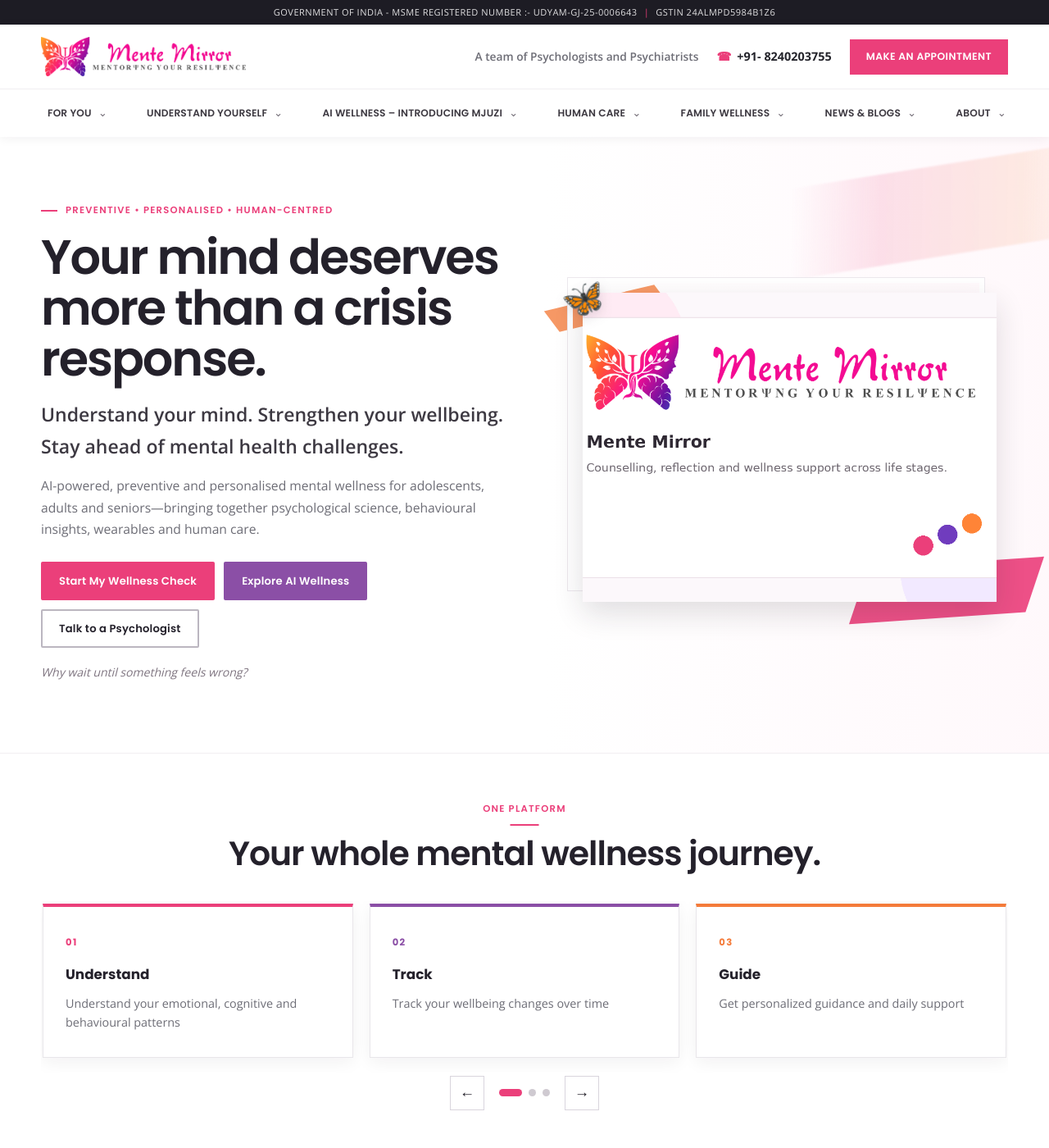
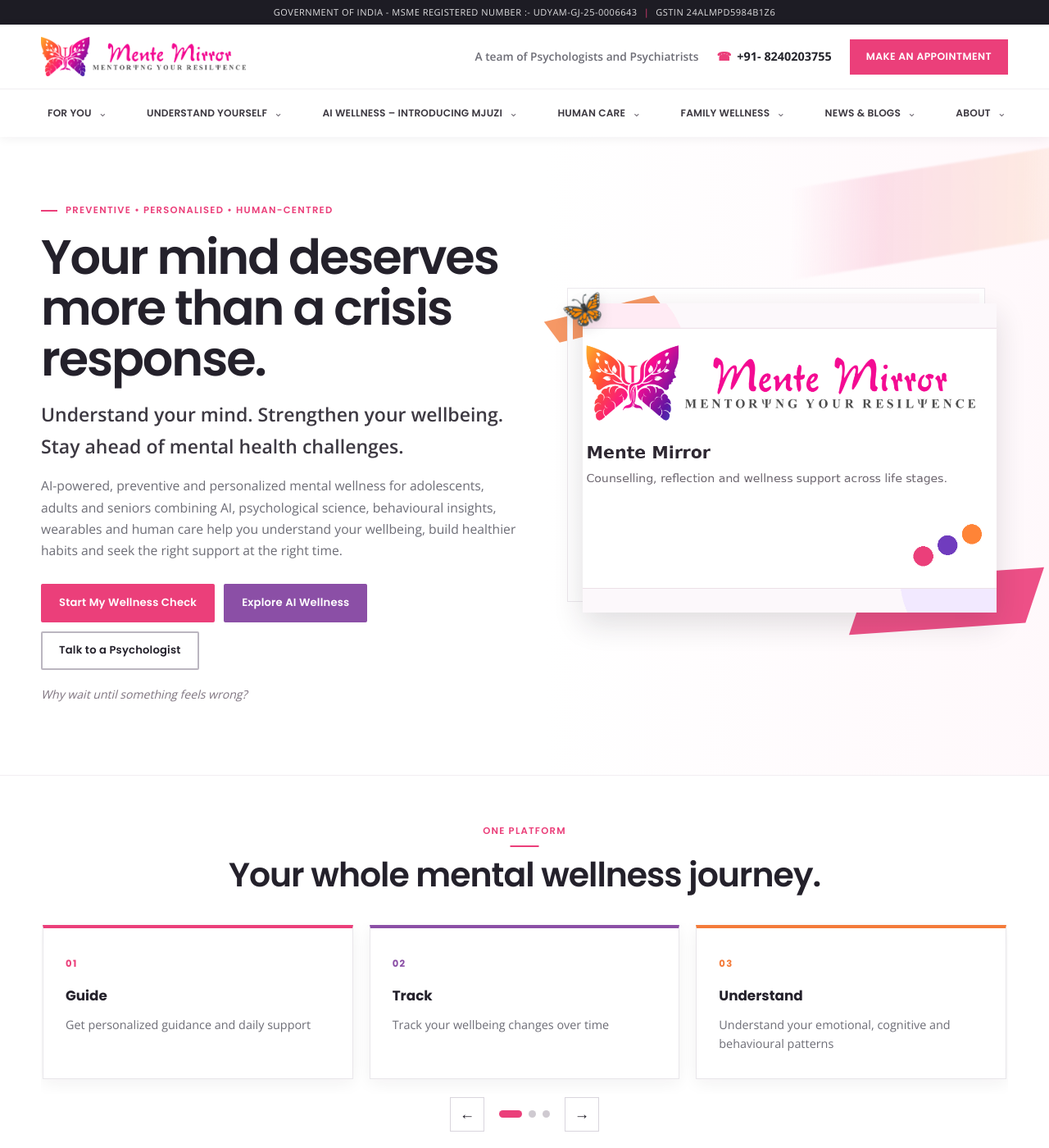
Before and after one commit to mentemirror/mentemirror, a Jekyll site: the page built from index.md, in a window 1280 px wide and 1400 px high. Shown: the whole window at 82% size. Built offline with Jekyll 4.4.1, drawn with Linux system fonts in a browser that asks for light colours; some of the changed text lies outside the part shown.

```diff
--- a/assets/css/mm-site.css
+++ b/assets/css/mm-site.css
@@ -2907,3 +2907,38 @@
 @media (max-width: 760px) {
   .mm-architecture-figure { width: 1550px; }
 }
+
+
+/* =========================================================
+   Phase 1.50 — Founder video + faithful legacy FAQ
+   ========================================================= */
+.mm-founder-video-wrap {
+  position: relative;
+  width: min(100%, 560px);
+  aspect-ratio: 16 / 9;
+  margin: 0 auto;
+  overflow: hidden;
+  border: 1px solid var(--mm-border);
+  background: #000;
+  box-shadow: var(--mm-shadow-soft);
+}
+.mm-founder-video-wrap iframe {
+  position: absolute;
+  inset: 0;
+  width: 100%;
+  height: 100%;
+  border: 0;
+}
+.mm-faq-layout--single {
+  grid-template-columns: minmax(0, 1fr);
+  max-width: 980px;
+}
+.mm-faq-source-list {
+  margin: 14px 0 16px 1.2rem;
+  padding: 0;
+  color: var(--mm-muted);
+}
+.mm-faq-source-list li {
+  margin: 8px 0;
+  line-height: 1.7;
+}
--- a/index.md
+++ b/index.md
@@ -12,7 +12,7 @@
       <span class="mm-eyebrow">Preventive • Personalised • Human-centred</span>
       <h1>Your mind deserves more than a crisis response.</h1>
       <p class="mm-hero__lead">Understand your mind. Strengthen your wellbeing. Stay ahead of mental health challenges.</p>
-      <p class="mm-hero__support">AI-powered, preventive and personalised mental wellness for adolescents, adults and seniors—bringing together psychological science, behavioural insights, wearables and human care.</p>
+      <p class="mm-hero__support">AI-powered, preventive and personalized mental wellness for adolescents, adults and seniors combining AI, psychological science, behavioural insights, wearables and human care help you understand your wellbeing, build healthier habits and seek the right support at the right time.</p>
       <div class="mm-actions">
         <a class="mm-btn mm-btn--primary" href="{{ '/understand-yourself/wellness-assessment/' | relative_url }}">Start My Wellness Check</a>
         <a class="mm-btn mm-btn--secondary" href="{{ '/ai-wellness/' | relative_url }}">Explore AI Wellness</a>
@@ -43,8 +43,8 @@
         <div class="mm-carousel__track" data-carousel-track>
           <article class="mm-carousel__slide" data-carousel-slide>
             <span class="mm-carousel__number" aria-hidden="true">01</span>
-            <h3>Understand</h3>
-            <p>Understand your emotional, cognitive and behavioural patterns</p>
+            <h3>Guide</h3>
+            <p>Get personalized guidance and daily support</p>
           </article>
           <article class="mm-carousel__slide" data-carousel-slide>
             <span class="mm-carousel__number" aria-hidden="true">02</span>
@@ -53,18 +53,18 @@
           </article>
           <article class="mm-carousel__slide" data-carousel-slide>
             <span class="mm-carousel__number" aria-hidden="true">03</span>
-            <h3>Guide</h3>
-            <p>Get personalized guidance and daily support</p>
+            <h3>Understand</h3>
+            <p>Understand your emotional, cognitive and behavioural patterns</p>
           </article>
           <article class="mm-carousel__slide" data-carousel-slide>
             <span class="mm-carousel__number" aria-hidden="true">04</span>
-            <h3>Practice</h3>
-            <p>Practice breathing, meditation, journaling, focus and cognitive exercises</p>
+            <h3>Escalate when needed</h3>
+            <p>Connect with psychologists and psychiatrists when needed</p>
           </article>
           <article class="mm-carousel__slide" data-carousel-slide>
             <span class="mm-carousel__number" aria-hidden="true">05</span>
-            <h3>Escalate when needed</h3>
-            <p>Connect with psychologists and psychiatrists when needed</p>
+            <h3>Practice</h3>
+            <p>Breathing, meditation, journaling, focus and cognitive exercises</p>
           </article>
         </div>
       </div>
@@ -123,12 +123,12 @@
     <div class="mm-section-heading mm-section-heading--center">
       <span class="mm-eyebrow">The Mente Mirror model</span>
       <h2>AI + Psychology + Human Care</h2>
-      <p>Technology handles scale and pattern recognition. Psychological science brings interpretation and evidence-based tools. Human professionals bring context, empathy and clinical judgement.</p>
+      <p>AI handles scale and pattern recognition. Humans handle context, complexity and clinical decisions.</p>
     </div>
     <div class="mm-card-grid mm-card-grid--3">
       <article class="mm-card mm-card--dark"><span class="mm-card__icon">✦</span><h3>AI</h3><ul><li>Pattern recognition</li><li>Continuous monitoring</li><li>Personalisation</li><li>Daily support</li><li>Voice interaction</li></ul></article>
       <article class="mm-card mm-card--dark"><span class="mm-card__icon">◉</span><h3>Psychology</h3><ul><li>Assessment</li><li>Psychological interpretation</li><li>Evidence-based tools</li><li>Behaviour change</li><li>Progress tracking</li></ul></article>
-      <article class="mm-card mm-card--dark"><span class="mm-card__icon">♡</span><h3>Human</h3><ul><li>Therapist support</li><li>Psychiatrist support</li><li>Human empathy</li><li>Complex decision-making</li><li>Escalation when appropriate</li></ul></article>
+      <article class="mm-card mm-card--dark"><span class="mm-card__icon">♡</span><h3>Human</h3><ul><li>Therapist</li><li>Psychiatrist</li><li>Clinical decision</li><li>Crisis escalation</li><li>Human empathy</li></ul></article>
     </div>
 
     <div class="mm-outcome" aria-label="Outcome">
```
Also changed, not shown: other parts of index.md (+1 -1 lines), _pages/faqs.md (+48 -36 lines), _pages/founder.md (+8 -0 lines), _pages/mente-mirror-intelligence.md (+0 -5 lines).
